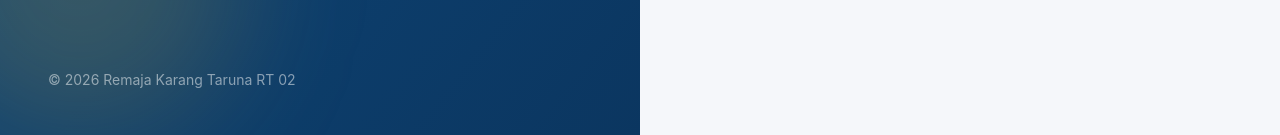
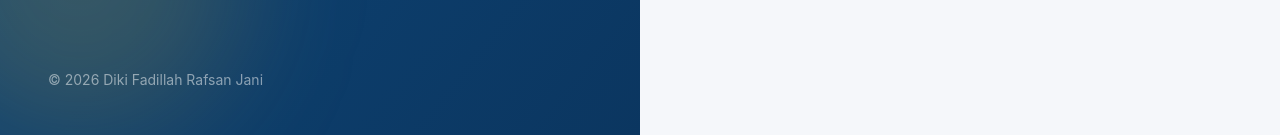
Before and after one commit to asyalfadillah/Karang-Taruna-RT02, a React (Vite) app: page /admin/login in a window 1280 px wide. Shown: the part 662-797 px from the top of the page. Built offline with nearby package versions, Linux system fonts and the light colour scheme; no server answers.

Commit message:
LoginPage.tsx

```diff
--- a/src/app/pages/admin/LoginPage.tsx
+++ b/src/app/pages/admin/LoginPage.tsx
@@ -43,7 +43,7 @@ export function LoginPage() {
           <h1 className="text-4xl leading-tight" style={{ fontWeight: 800 }}>Panel Admin<br />Karang Taruna RT 02</h1>
           <p className="mt-4 text-white/70 max-w-md">Kelola album, foto, dan video dokumentasi Kegiatan Kemerdekaan dengan mudah dan aman.</p>
         </div>
-        <p className="relative text-sm text-white/50">© 2026 Remaja Karang Taruna RT 02</p>
+        <p className="relative text-sm text-white/50">© 2026 Diki Fadillah Rafsan Jani</p>
       </div>
 
       {/* right form */}
```
